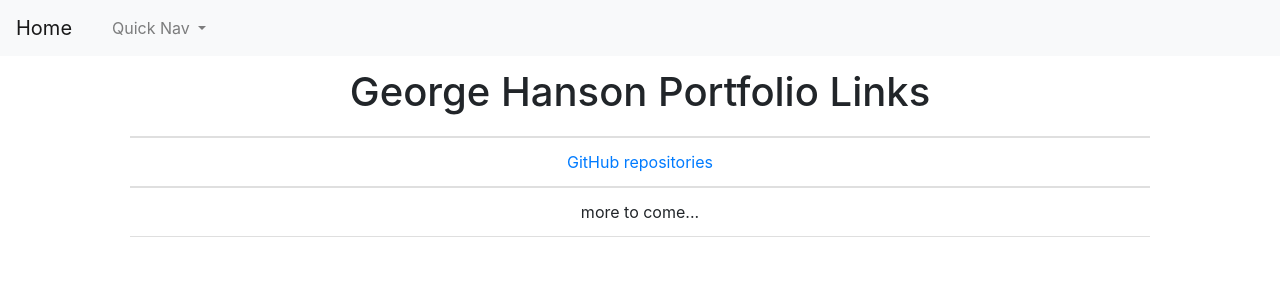
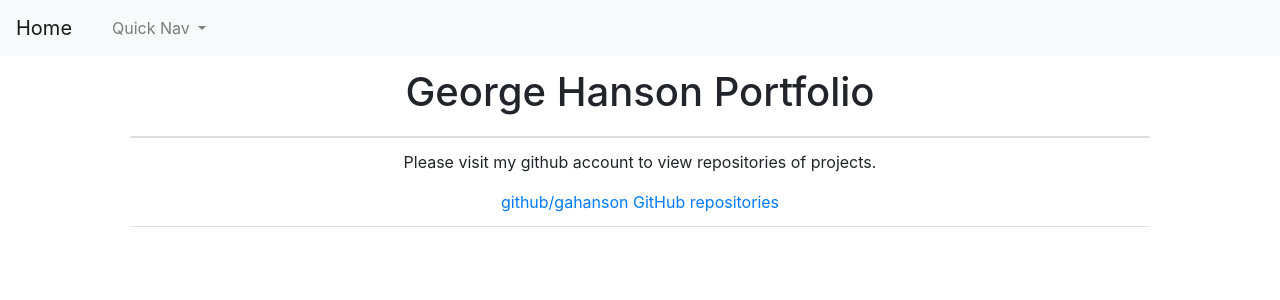
Before and after one commit to gahanson/gahanson.github.io, a Jekyll site: the page built from portfolio/index.html, in a window 1280 px wide. Shown: the top 300 px of the page. Built offline with Jekyll 4.4.1, drawn with Linux system fonts in a browser that asks for light colours.

Commit message:
updated portfolio page

```diff
--- a/portfolio/index.html
+++ b/portfolio/index.html
@@ -9,7 +9,7 @@ layout: default
           <div class="text-center">
             <div class="list-group-item">
               <div>
-                <h1>George Hanson Portfolio Links</h1>
+                <h1>George Hanson Portfolio</h1>
               </div>
             </div>
           </div>
@@ -18,16 +18,8 @@ layout: default
           <div class="text-center">
             <div class="list-group-item">
               <div>
-                <span><a href="https://github.com/gahanson">GitHub repositories</a></span>
-              </div>
-            </div>
-          </div>
-        </div>
-        <div class="list-group list-group-flush">
-          <div class="text-center">
-            <div class="list-group-item">
-              <div>
-                <span>more to come...</span>
+                <p>Please visit my github account to view repositories of projects.</p>
+                <span><a href="https://github.com/gahanson" target="_blank">github/gahanson GitHub repositories</a></span>
               </div>
             </div>
           </div>
```
Also changed, not shown: 5 other files.
